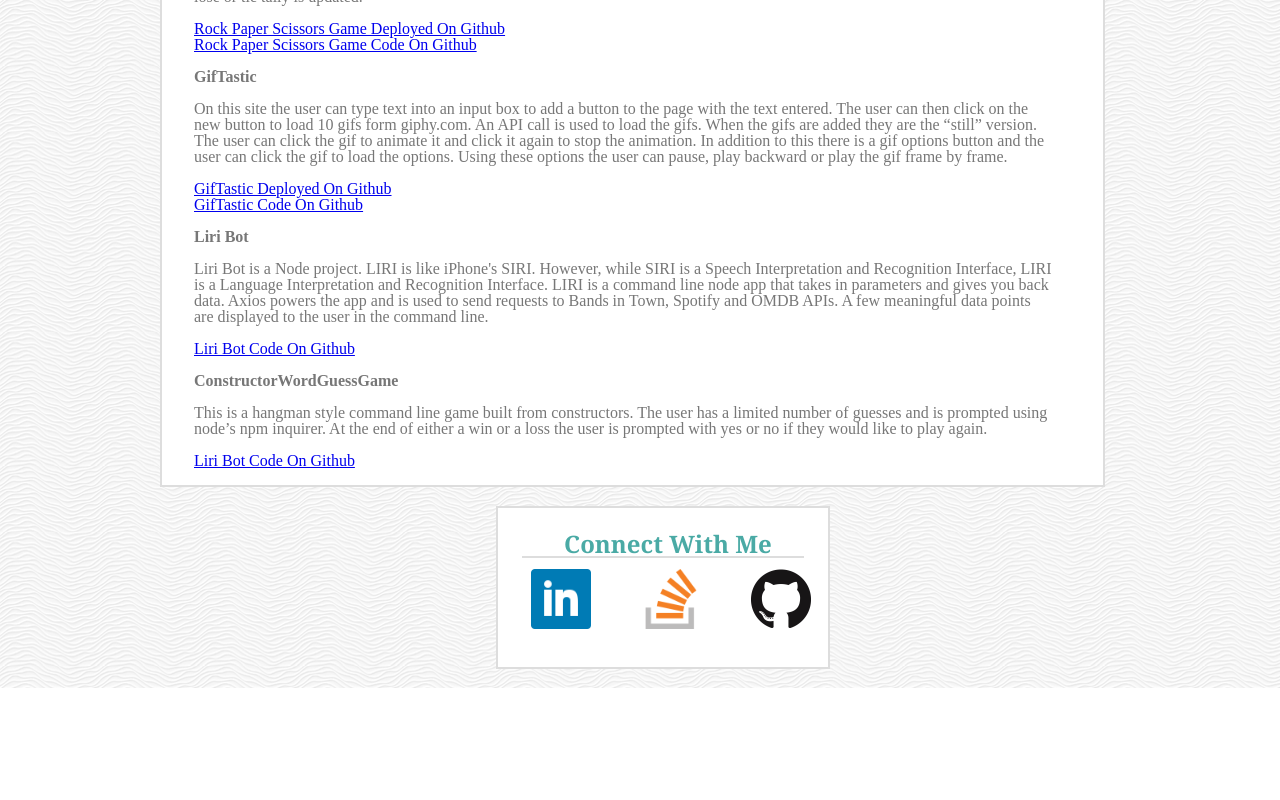
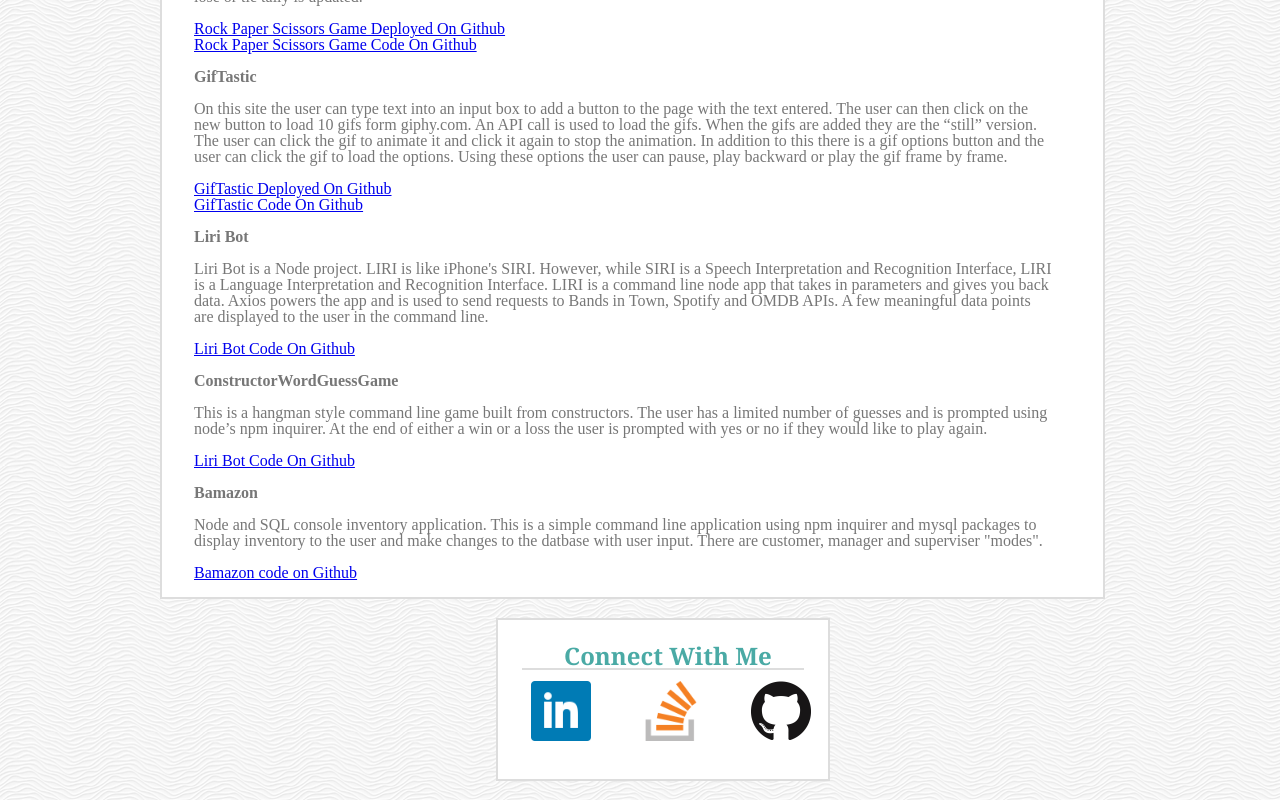
Before and after one commit to ortegajohn/Responsive-Portfolio, a plain HTML site: page projectlist.html in a window 1280 px wide. Shown: the part 1001-1801 px from the top of the page. Before the commit the page ends 1689 px from the top, so only its background shows below. Drawn offline with Linux system fonts and the light colour scheme.

Commit message:
Bamazon update

```diff
--- a/projectlist.html
+++ b/projectlist.html
@@ -188,6 +188,18 @@
                 </a>
             </p>
 
+            <h1 class="proj_list_title">Bamazon</h1>
+            <p>
+                Node and SQL console inventory application.
+                This is a simple command line application using npm inquirer and mysql packages to display inventory to the user and make changes to the datbase with user input.
+                There are customer, manager and superviser "modes".
+                <br>
+                <br>
+                <a href="https://github.com/ortegajohn/Bamazon" target="_blank">
+                    Bamazon code on Github
+                </a>
+            </p>
+
 
         </div><!-- .AA -->
         <div class="AB_me2 BBB">
```
Also changed, not shown: portfolio.html (+6 -0 lines).
